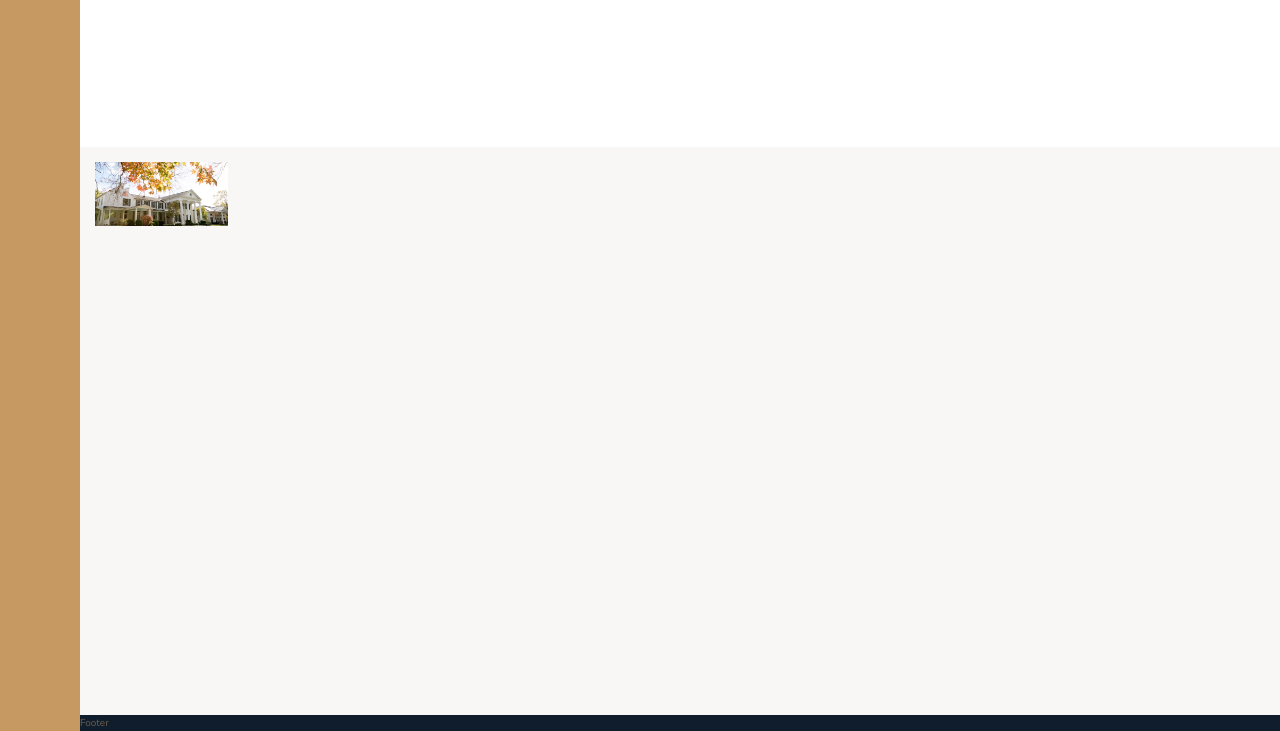
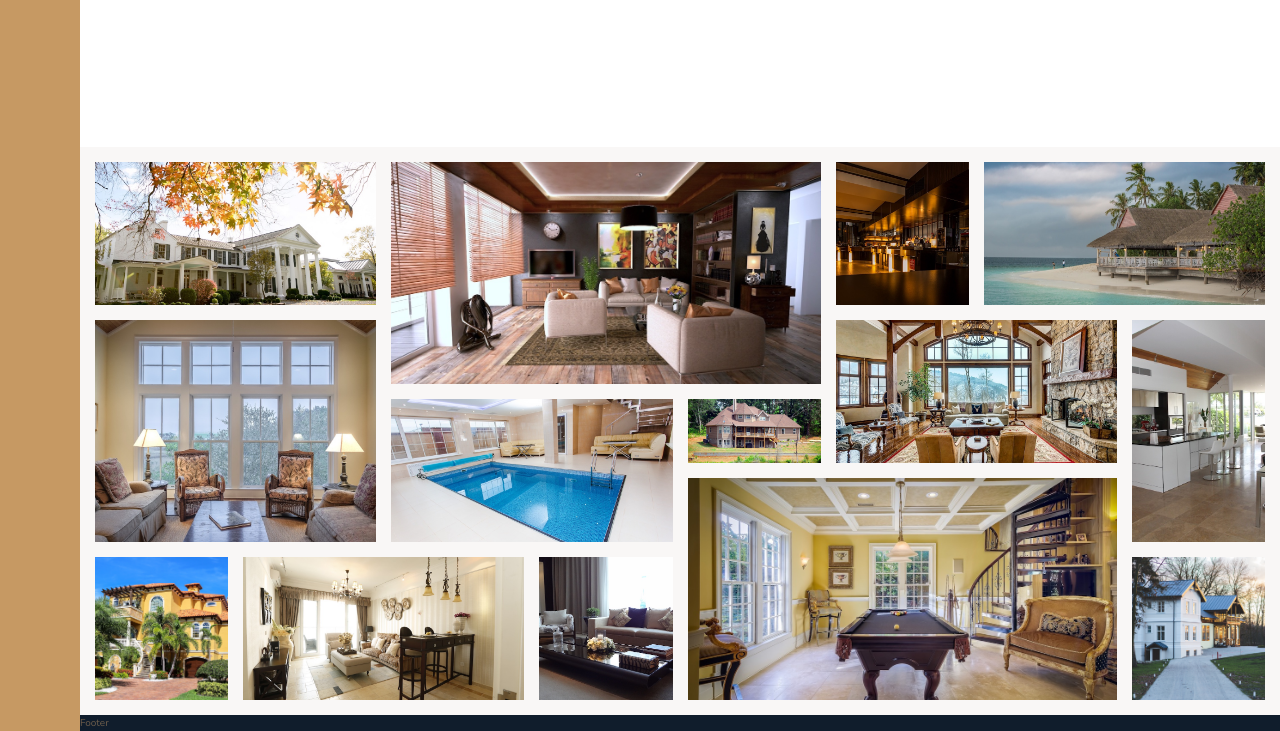
Before and after one commit to foysalimran/nexter, a website: page index.html in a window 1280 px wide. Shown: the part 2980-3711 px from the top of the page. Drawn offline with nearby package versions, Linux system fonts and the light colour scheme.

Commit message:
building the gallery part 2

```diff
--- a/index.html
+++ b/index.html
@@ -325,6 +325,59 @@
                 <img src="img/gal-1.jpeg" alt="Gallery image 1" class="gallery__img">
             </figure>
 
+            <figure class="gallery__item gallery__item--2">
+                <img src="img/gal-2.jpeg" alt="Gallery image 2" class="gallery__img">
+            </figure>
+
+            <figure class="gallery__item gallery__item--3">
+                <img src="img/gal-3.jpeg" alt="Gallery image 3" class="gallery__img">
+            </figure>
+
+            <figure class="gallery__item gallery__item--4">
+                <img src="img/gal-4.jpeg" alt="Gallery image 4" class="gallery__img">
+            </figure>
+
+            <figure class="gallery__item gallery__item--5">
+                <img src="img/gal-5.jpeg" alt="Gallery image 5" class="gallery__img">
+            </figure>
+
+            <figure class="gallery__item gallery__item--6">
+                <img src="img/gal-6.jpeg" alt="Gallery image 6" class="gallery__img">
+            </figure>
+
+            <figure class="gallery__item gallery__item--7">
+                <img src="img/gal-7.jpeg" alt="Gallery image 7" class="gallery__img">
+            </figure>
+
+            <figure class="gallery__item gallery__item--8">
+                <img src="img/gal-8.jpeg" alt="Gallery image 8" class="gallery__img">
+            </figure>
+
+            <figure class="gallery__item gallery__item--9">
+                <img src="img/gal-9.jpeg" alt="Gallery image 9" class="gallery__img">
+            </figure>
+
+            <figure class="gallery__item gallery__item--10">
+                <img src="img/gal-10.jpeg" alt="Gallery image 10" class="gallery__img">
+            </figure>
+
+            <figure class="gallery__item gallery__item--11">
+                <img src="img/gal-11.jpeg" alt="Gallery image 11" class="gallery__img">
+            </figure>
+
+            <figure class="gallery__item gallery__item--12">
+                <img src="img/gal-12.jpeg" alt="Gallery image 12" class="gallery__img">
+            </figure>
+
+            <figure class="gallery__item gallery__item--13">
+                <img src="img/gal-13.jpeg" alt="Gallery image 13" class="gallery__img">
+            </figure>
+
+            <figure class="gallery__item gallery__item--14">
+                <img src="img/gal-14.jpeg" alt="Gallery image 14" class="gallery__img">
+            </figure>
+
+
 
         </section>
 
--- a/sass/_gallery.scss
+++ b/sass/_gallery.scss
@@ -9,7 +9,74 @@
         padding: 1.5rem;
 
         &__item {
+                &--1 {
+                        grid-row: 1 / span 2;
+                        grid-column: 1 / span 2;
+                }
+                &--2 {
+                        grid-row: 1 / span 3;
+                        grid-column: 3 / span 3;
+                }
 
+                &--3 {
+                        grid-row: 1 / span 2;
+                        grid-column: 6 / 7;
+                }
+
+                &--4 {
+                        grid-row: 1 / span 2;
+                        grid-column: 7 / -1;
+                }
+
+                &--5{
+                        grid-row: 3 / span 3;
+                        grid-column: 1 / span 2;
+                }
+
+                &--6 {
+                       grid-row: 4 / span 2;
+                       grid-column: 3 / span 2;
+                }
+
+                &--7 {
+                        grid-row: 4 / 5;
+                        grid-column: 5 / 6;
+                }
+
+                &--8 {
+                        grid-row: 3 / span 2;
+                        grid-column: 6 / span 2;
+                }
+
+                &--9 {
+                        grid-row: 3 / span 3;
+                        grid-column: 8 / -1;
+                }
+
+                &--10 {
+                        grid-row: 6 / span 2;
+                        grid-column: 1 / 2;
+                }
+
+                &--11 {
+                        grid-row: 6 / span 2;
+                        grid-column: 2 / span 2;
+                }
+
+                &--12 {
+                        grid-row: 6 / span 2;
+                        grid-column: 4 / 5;
+                }
+
+                &--13{
+                        grid-row: 5 / span 3;
+                        grid-column: 5 / span 3;
+                }
+
+                &--14 {
+                        grid-row: 6 / span 2;
+                        grid-column: 8 / -1;
+                }
         }
 
         &__img {
```
Also changed, not shown: css/style.css.
